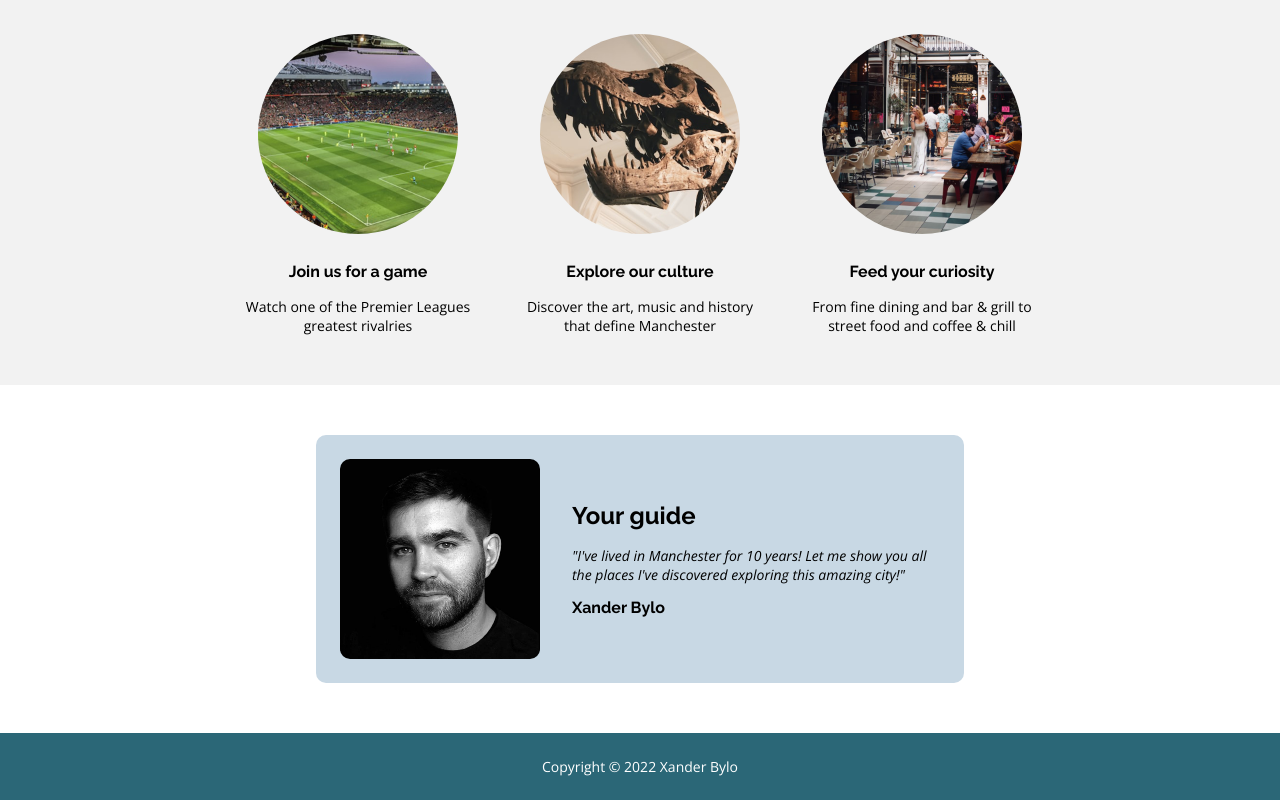
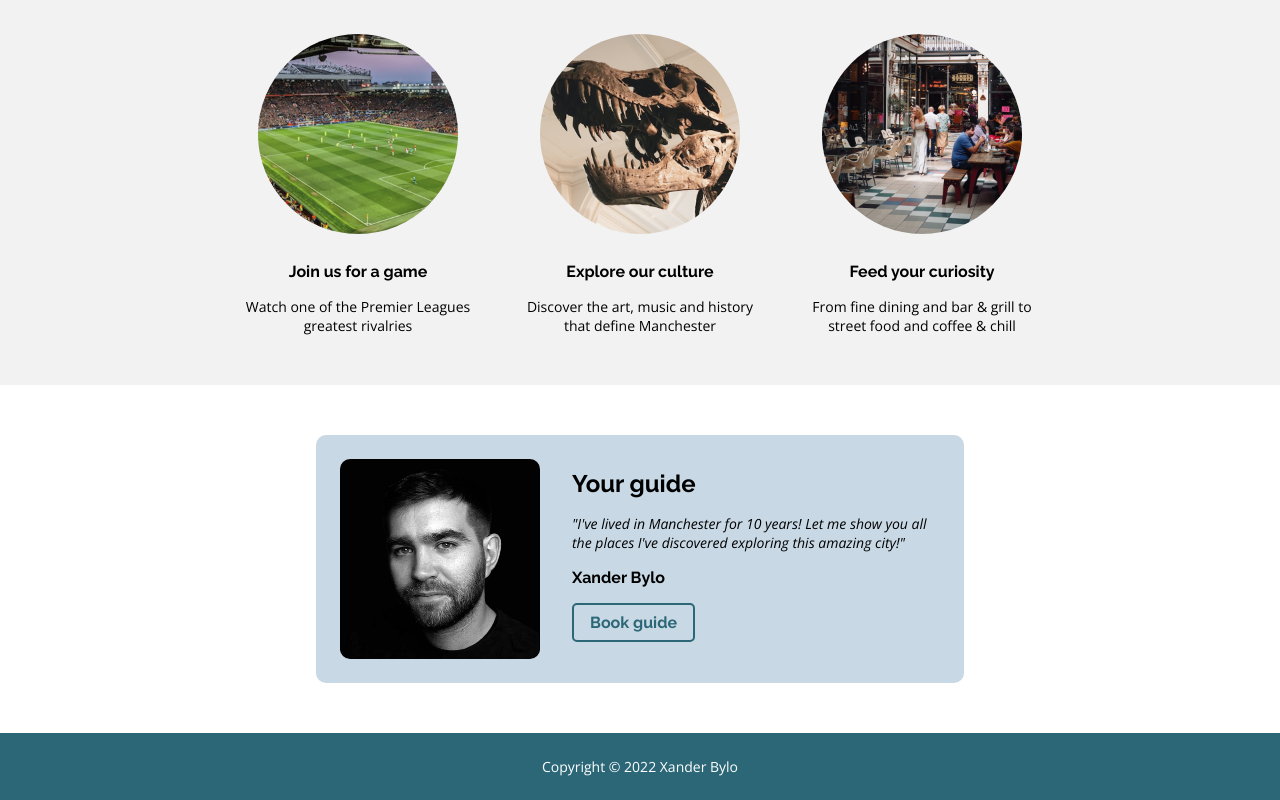
Before and after one commit to xanderbylo/hometown-homepage, a plain HTML site: page index.html in a window 1280 px wide. Shown: the part 366-1166 px from the top of the page. Drawn offline with nearby package versions, Linux system fonts and the light colour scheme.

Commit message:
Add button to Guide Section

```diff
--- a/index.html
+++ b/index.html
@@ -45,6 +45,7 @@
                 <h3 class="guide-title">Your guide</h3>
                 <p class="guide-quote">"I've lived in Manchester for 10 years! Let me show you all the places I've discovered exploring this amazing city!"</p>
                 <h4 class="guide-name">Xander Bylo</h4>
+                <button class="guide-button">Book guide</button>
             </div>
         </div>
     </div>
--- a/styles.css
+++ b/styles.css
@@ -85,7 +85,7 @@ body {
     align-items: center;
     justify-content: center;
     gap: 32px;
-    background-color: #c8d8e4;
+    background-color:  #c8d8e4;
 }
 
 .guide-image {
@@ -101,6 +101,7 @@ body {
 }
 
 .guide-quote {
+    margin: 0 0 16px 0;
     font-size: 14px;
     font-weight: 400px;
     font-family: 'Open Sans', sans-serif;
@@ -108,10 +109,23 @@ body {
 }
 
 .guide-name {
-    margin: 0;
+    margin: 0 0 16px 0;
     font-size: 16px;
     font-weight: 700px;
     font-family: 'Raleway', sans-serif;
+}
+
+.guide-button {
+    margin: 0 0 8px 0;
+    border: 2px solid #2b6777;
+    border-radius: 5px;
+    padding: 8px 16px;
+    text-decoration: none;
+    font-size: 16px;
+    font-weight: 700px;
+    font-family: 'Raleway', sans-serif;
+    background-color: #c8d8e4;
+    color: #2b6777;
 }
 
 footer {
```
